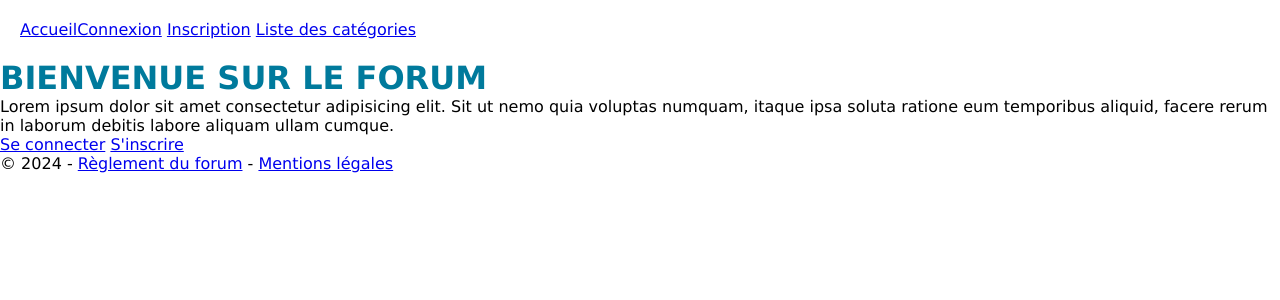
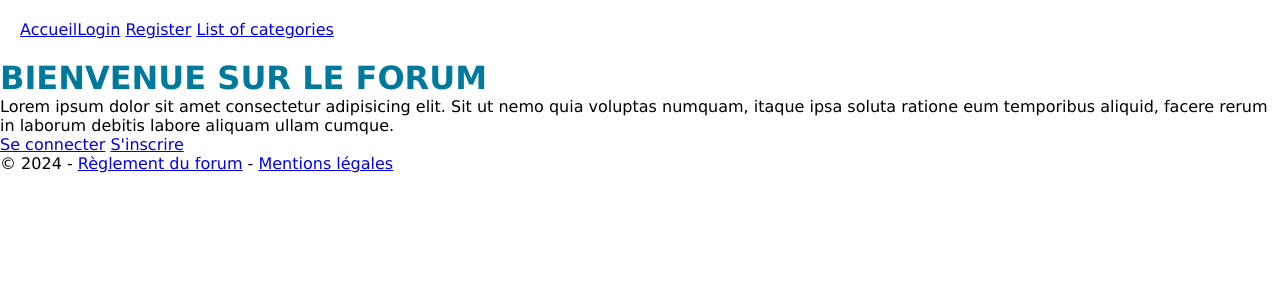
Before and after one commit to Hippolyte-Gander/projet-forum, a PHP site: page /hippolyteG/ in a window 1280 px wide. Shown: the top 300 px of the page. Run offline with PHP 8.4, Linux system fonts and the light colour scheme; some libraries are stand-ins or nearby versions.

Commit message:
link name changed

```diff
--- a/view/layout.php
+++ b/view/layout.php
@@ -37,9 +37,9 @@
                             }
                             else{
                                 ?>
-                                <a href="index.php?ctrl=security&action=login">Connexion</a>
-                                <a href="index.php?ctrl=security&action=register">Inscription</a>
-                                <a href="index.php?ctrl=forum&action=index">Liste des catégories</a>
+                                <a href="index.php?ctrl=security&action=login">Login</a>
+                                <a href="index.php?ctrl=security&action=register">Register</a>
+                                <a href="index.php?ctrl=forum&action=index">List of categories</a>
                             <?php
                             }
                         ?>
--- a/view/security/login.php
+++ b/view/security/login.php
@@ -18,7 +18,7 @@
 
 
 
-            <input type="submit" name="submit" value="Se connecter"><br>
+            <input type="submit" name="submit" value="Login"><br>
 
 
         </form>
```
